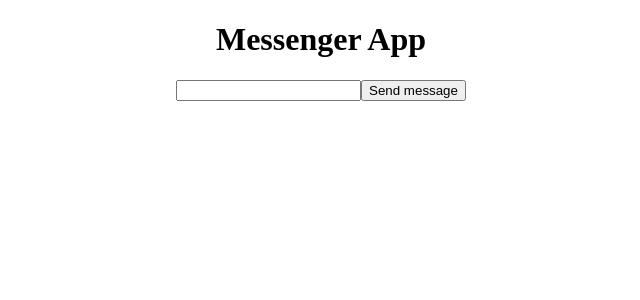
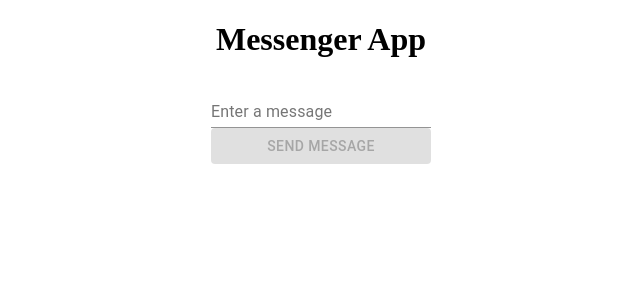
Before and after one commit to femmor/messenger-app, a React (Create React App) app: page / in a window 1280 px wide. Shown: the top 300 px of the page, without its empty margins (319-959 px from the left). Built offline with nearby package versions, Linux system fonts and the light colour scheme.

Commit message:
implement materialize ui

```diff
--- a/package.json
+++ b/package.json
@@ -3,6 +3,7 @@
   "version": "0.1.0",
   "private": true,
   "dependencies": {
+    "@material-ui/core": "^4.11.0",
     "@testing-library/jest-dom": "^4.2.4",
     "@testing-library/react": "^9.3.2",
     "@testing-library/user-event": "^7.1.2",
--- a/src/App.js
+++ b/src/App.js
@@ -1,12 +1,15 @@
 import React, { useState } from 'react';
-import './App.css';
+import './App.css'
+
+import { Button, FormControl, Input, InputLabel } from '@material-ui/core';
 
 function App() {
 
   const [input, setInput] = useState("");
-  const [messages, setMessages] = useState(["Hi!", "What's up?"])
+  const [messages, setMessages] = useState([])
 
   const sendMessage = (e) => {
+    e.preventDefault()
     // Store messages
     setMessages([...messages, input])
     setInput("")
@@ -15,15 +18,21 @@ function App() {
   return (
     <div className="App">
       <h1>Messenger App</h1>
-      {/* Input Field */}
-      <input type="text" value={input} onChange={(e) => setInput(e.target.value)}/>
-
-      {/* Button */}
-      <button onClick={sendMessage}>Send message</button>
+      <form>
+        {/* Input Field */}
+        <FormControl>
+          <InputLabel>Enter a message</InputLabel>
+          <Input value={input} onChange={(e) => setInput(e.target.value)} />
+          {/* Button */}
+      <Button type="submit" variant="contained" color="primary" disabled={!input} onClick={sendMessage}>Send Message</Button>
+        </FormControl>
+      </form>
 
       {/* Messages */}
       <div>
-
+        {messages.map(message => (
+          <p key={message}>{message}</p>
+        ))}
       </div>
      </div>
   );
```
Also changed, not shown: 1 other file (tests, documents, lock files or other folders).
